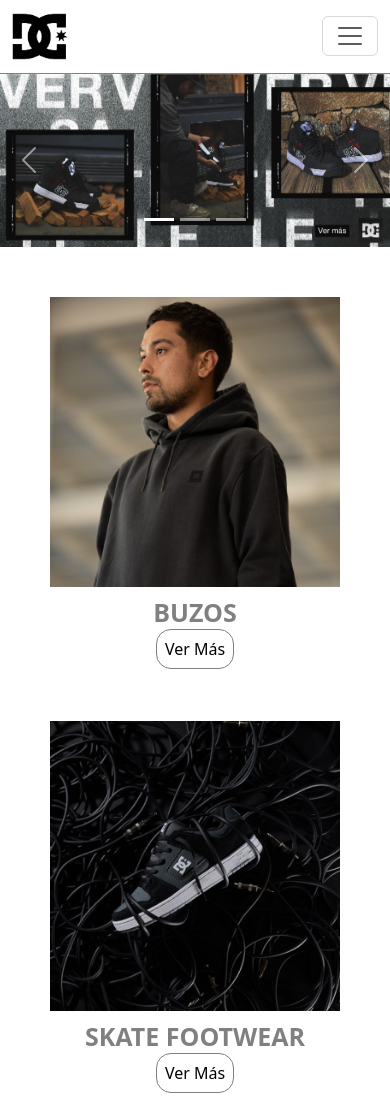
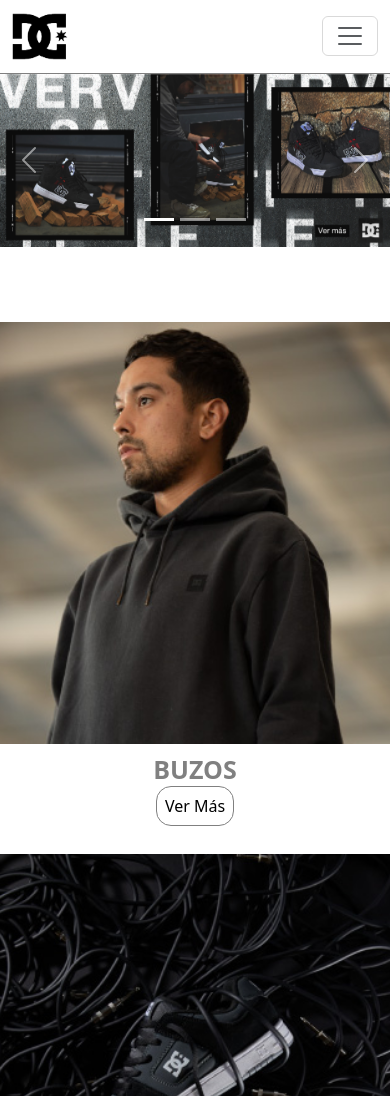
Before and after one commit to julimonte03/Comision46885, a website: page index.html in a window 390 px wide. Shown: the top 1096 px of the page. Drawn offline with nearby package versions, Linux system fonts and the light colour scheme.

Commit message:
index responsive

```diff
--- a/index.html
+++ b/index.html
@@ -12,7 +12,7 @@
     <!--keywords para busqueda (10-18 keywords)-->
     <meta name="keywords" content="DC, dcshoes,ropa,skate,skatewear,urbano,remeras,buzos,pantalones,camperas,gorras">
     <!--titulo-->
-    <title>DC Shoes | skate & snowboard</title>
+    <title>DC Shoes | Skate & Snowboard</title>
     <!--favicon-->
     <link rel="shortcut icon" href="./img/favicon (2).ico" type="image/x-icon">
     <!--protocolo og-->
--- a/scss/bases/_mediaquerys.scss
+++ b/scss/bases/_mediaquerys.scss
@@ -7,9 +7,16 @@
 @media screen and (max-width: 900px) {
     .productoscontenedor{
         flex-direction: column;
-        justify-content: center;
     }
 
+}
+
+@media screen and (max-width: 900px) {
+    .productos .productoscontenedor div {
+        margin: 55px;
+        width: 50vh;
+        height: 50vh;
+    }
 }
 
 @media screen and (max-width: 900px) {
@@ -38,12 +45,17 @@
         margin-top: 40px;
         justify-content: center;
         width: 100%;
+        height: 50vh;
+    }
+}
+
+@media screen and (max-width: 400px) {
+    .video iframe{
         height: 30vh;
     }
-
 }
 
-@media screen and (max-width: 800px) {
+@media screen and (max-width: 500px) {
     footer {
         height: auto;
         padding: 10px;
--- a/scss/components/_main.scss
+++ b/scss/components/_main.scss
@@ -7,8 +7,9 @@
     margin: 20px;
     .productoscontenedor{
         display: flex;
-        justify-content:center;
+        align-content: center;
         flex-wrap: wrap;
+        justify-content: center;
         div{
             border: none;
             margin: 30px;
@@ -56,6 +57,7 @@
     grid-template-columns: repeat(3,1fr);
     grid-auto-rows: 250px;
     gap: 15px;
+    margin-top: 50px;
     margin-bottom: 10px;
     .grid-item{
         img{
```
Also changed, not shown: css/estilos.css.
